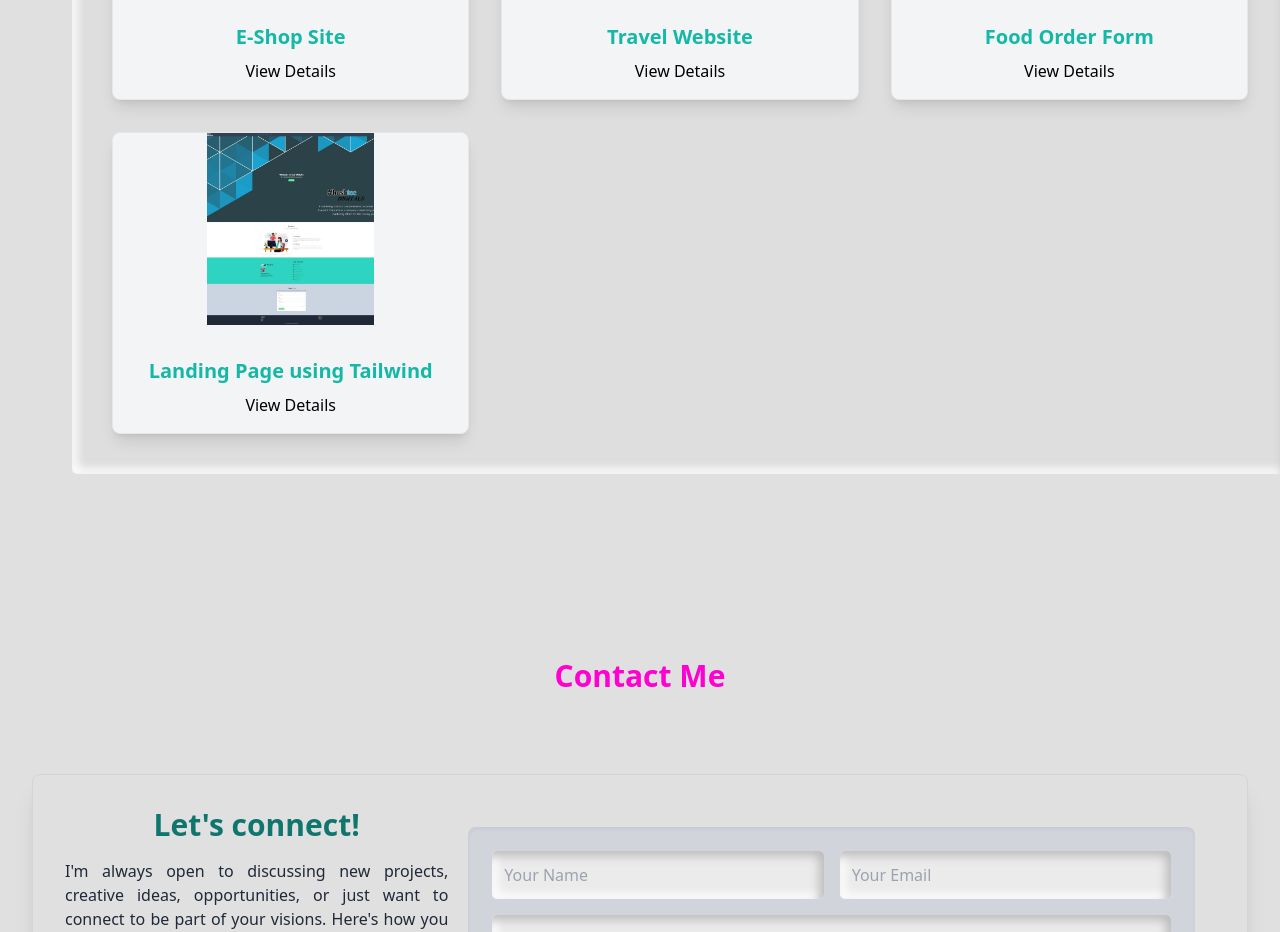
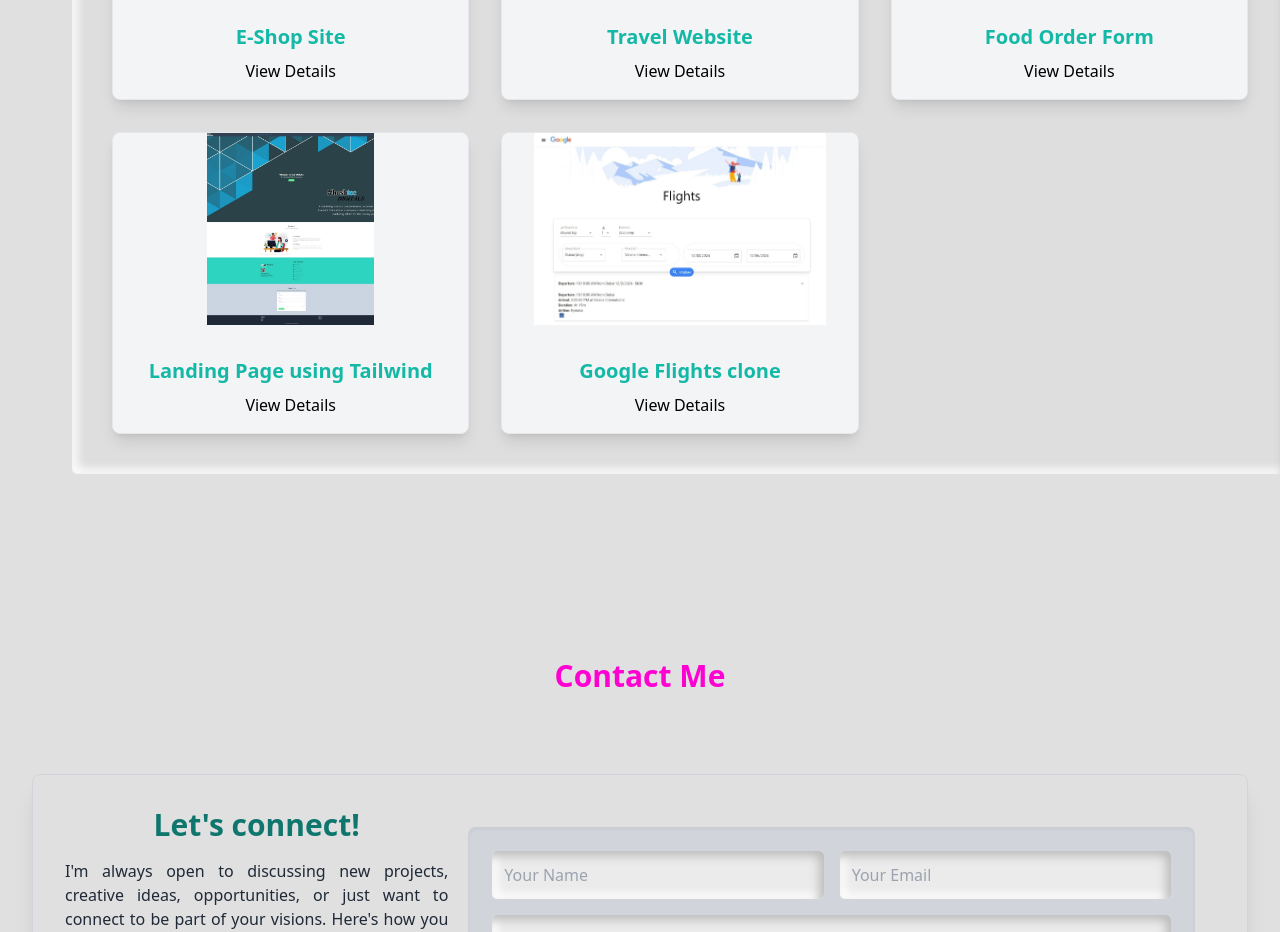
Before and after one commit to muaz64/muaz-portfolio-site, a React (Vite) app: page / in a window 1280 px wide. Shown: the part 2480-3412 px from the top of the page. Built offline with nearby package versions, Linux system fonts and the light colour scheme.

Commit message:
project update 4

```diff
--- a/src/components/Projects.jsx
+++ b/src/components/Projects.jsx
@@ -4,6 +4,7 @@ import project2 from '../assets/project2.jpeg';
 import project3 from '../assets/project3.jpeg';
 import project4 from '../assets/project4.jpeg';
 import project5 from '../assets/project5.jpeg';
+import project6 from '../assets/project6.jpeg';
 
 function Projects() {
   const [isModalOpen, setIsModalOpen] = useState(false);
@@ -33,6 +34,12 @@ function Projects() {
       link: 'https://landing-page-tw-project.netlify.app/',
       image: project5,
       description: 'A modern landing page designed with Tailwind CSS for a sleek look.'
+    },
+    {
+      title: 'Google Flights clone',
+      link: 'https://googleflightsclone.netlify.app/',
+      image: project6,
+      description: 'A fully responsive clone of Google Flights, built using React, TypeScript, Vite, and Material UI, with live flight data fetched from the Sky Scrapper API via RapidAPI.'
     },
   ];
 
```
Also changed, not shown: src/assets/project6.jpeg (added).
